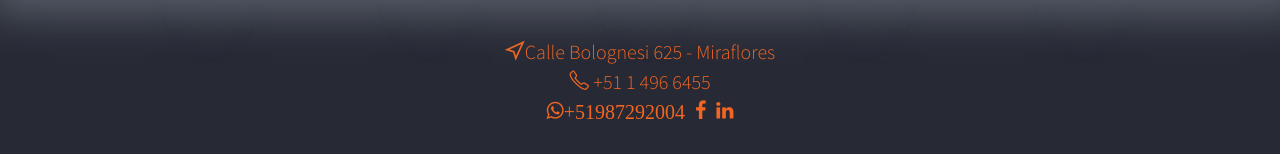
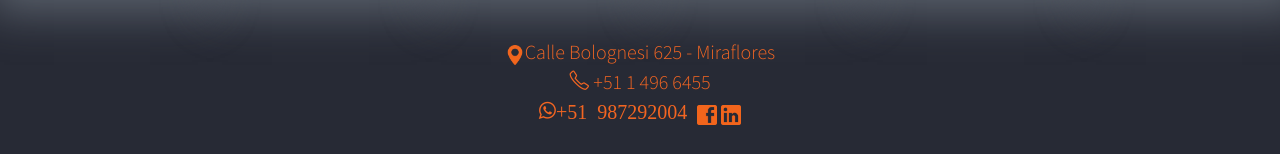
Before and after one commit to csar8a/xtrataWb, a plain HTML site: page xtrata_home.html in a window 1280 px wide. Shown: the part 723-877 px from the top of the page. Drawn offline with Linux system fonts and the light colour scheme; files whose address does not match are found by name.

Commit message:
version 1.3

```diff
--- a/sass/style.scss
+++ b/sass/style.scss
@@ -587,9 +587,6 @@ h1, h2, h3, h4, h5, h6 {
 			z-index: 8;
 			opacity: .5;
 			background: #474747;
-
-
-
 			position: absolute;
 			left: 0;
 			right: 0;
--- a/xtrata_home.html
+++ b/xtrata_home.html
@@ -154,10 +154,10 @@
 
 </section>
 <div   style="background-color: #272a35;" >
-  <p align="center" style="color:#f26522"> <span class="icon-location2"></span>Calle Bolognesi 625 - Miraflores <br><span class="icon-phone"></span> +51 1 496 6455<br>
-    <a style="color:#f26522" href="https://api.whatsapp.com/send?phone=+51987292004&text=XTRATA%20Underground%20Solutions,%20quisiera%20mas%20información%20de%20sus%20servicios." class="icon-whatsapp">+51987292004      </a>
-    <a style="color:#f26522" href=" https://web.facebook.com/xtrata.underground/" class="icon-facebook">     </a>
-    <a style="color:#f26522"  href="https://www.linkedin.com/company/raiseboring/" class="icon-linkedin">      </a></p>
+  <p align="center" style="color:#f26522"> <span ><img  style="color:#f26522"  width="20px" height="20px"  src="images/location.png"></span>Calle Bolognesi 625 - Miraflores <br><span class="icon-phone"></span> +51 1 496 6455<br>
+    <a style="color:#f26522" href="https://api.whatsapp.com/send?phone=+51987292004&text=XTRATA%20Underground%20Solutions,%20quisiera%20mas%20información%20de%20sus%20servicios." class="icon-whatsapp">+51 987292004      </a><a>   </a>
+    <a style="color:#f26522" href=" https://web.facebook.com/xtrata.underground/" > <img  style="color:#f26522"  width="20px" height="20px"  src="images/facebook.png">    </a>
+    <a style="color:#f26522"  href="https://www.linkedin.com/company/raiseboring/"><img  style="color:#f26522"  width="20px" height="20px"  src="images/linkedin.png">      </a></p>
 
 </div>
 </body>
```
Also changed, not shown: css/style.css, images/facebook.png (added), images/linkedin.png (added), images/location.png (added).
